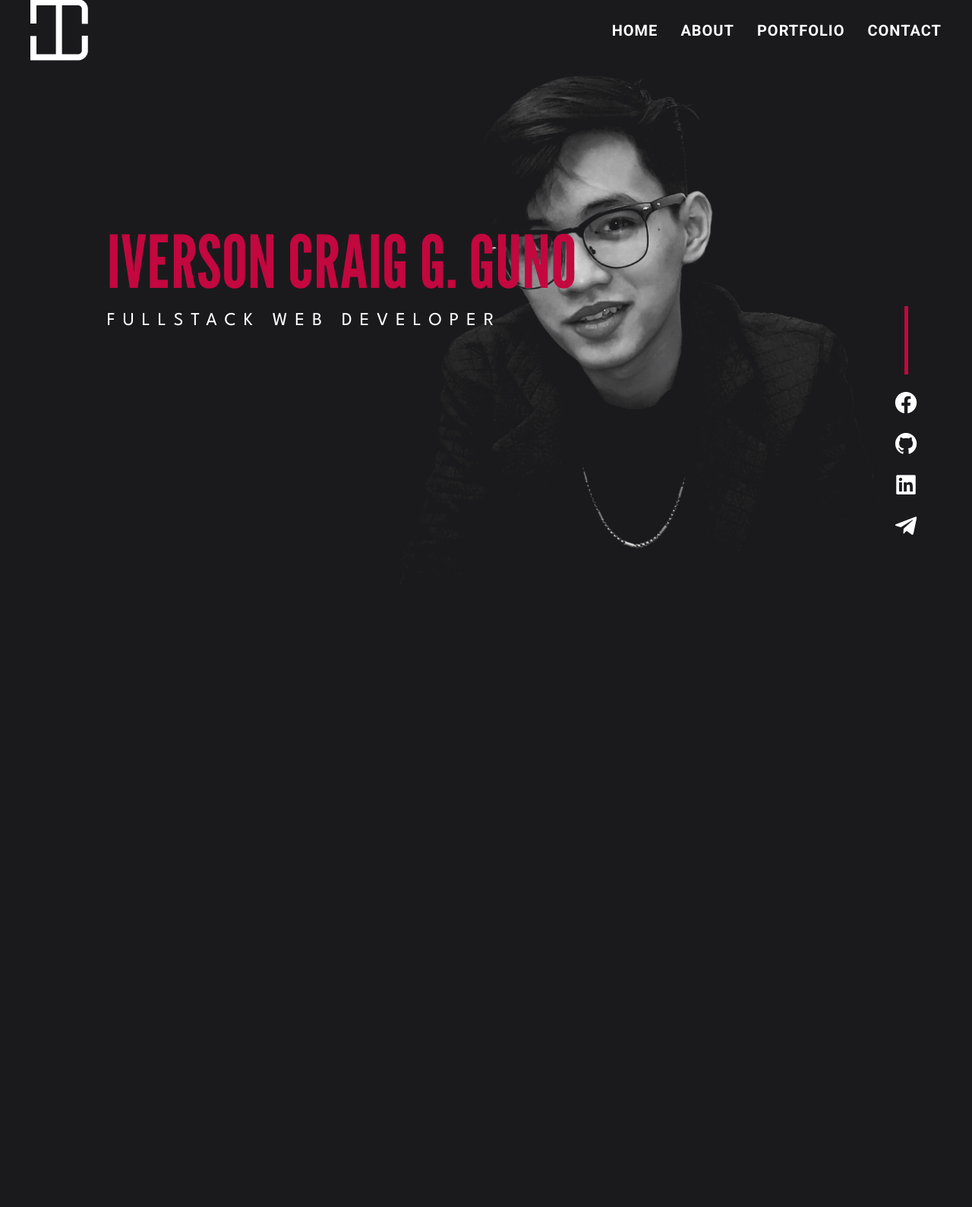
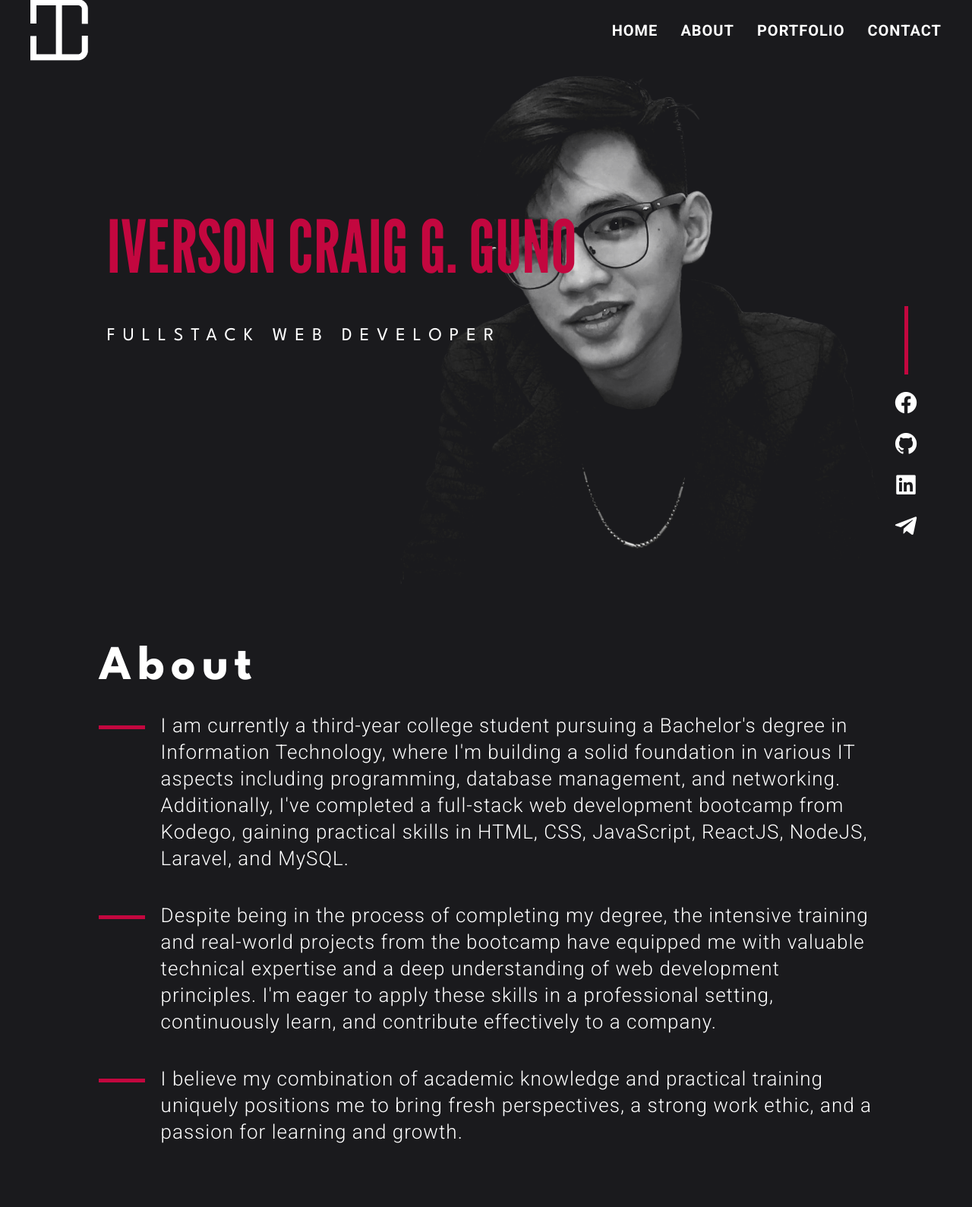
Before and after one commit to Kirukushikun/MyPortfolio, a PHP site: page / in a window 1280 px wide. Shown: the part 51-1640 px from the top of the page at 76% size. Before the commit the page ends 773 px from the top, so only its background shows below. Run offline with PHP 8.4, Linux system fonts and the light colour scheme.

Commit message:
modified:   index.css 	modified:   index.html

```diff
--- a/index.css
+++ b/index.css
@@ -10,6 +10,7 @@
     margin: 0;
 }
 
+/* CONTAINER 1 */
 .container1{
     max-width: 1440px;
     height: 820px;
@@ -115,3 +116,53 @@
     color: #C3073F;
     transform: scale(1.2);
 }
+
+/* CONTAINER 1 */
+
+/* CONTAINER 2 */
+.container2{
+    /* background-color: antiquewhite; */
+    color: white;
+    max-width: 1440px;
+    height: 820px;
+    margin: auto;
+
+    display: flex;
+    flex-direction: column;
+}
+.about{
+    padding: 80px 130px;
+}
+.about h1{
+    font-family: "League Spartan";
+    font-size: 64px;
+    font-weight: bold;
+    letter-spacing: 8px;
+    margin-bottom: 30px;
+}
+
+.details{
+    display: flex;
+    flex-direction: column;
+    gap: 40px;
+}
+.details .paragraph{
+    display: flex;
+    justify-content: end;
+    position: relative;
+}.details .paragraph .line{
+    width: 6%;
+    height: 5px;
+    background-color: #C3073F;
+    position: absolute;
+    left: 0;
+    top: 17px;
+}.details .paragraph p{
+    font-family: "Roboto";
+    font-weight: 300;
+    font-size: 26px;
+    line-height: 35px;
+    letter-spacing: 1px;
+    width: 92%;
+}
+/* CONTAINER 2 */
--- a/index.html
+++ b/index.html
@@ -13,7 +13,7 @@
         <img src="./Resources/IversonGuno.png" alt="Image Unavailable" class="image">
 
         <nav>
-            <img src="./Resources/IC Logo.png" alt="Unavailable" class="logo">
+            <img src="./Resources/IC Logo.png" alt="Image Unavailable" class="logo">
             <div class="links">
                 <a href="">Home</a>
                 <a href="">About</a>
@@ -38,5 +38,25 @@
         </div>
     </section>
 
+    <section class="container2">
+        <div class="about">
+            <h1>About</h1>
+            <div class="details">
+                <div class="paragraph">
+                    <div class="line"></div>
+                    <p>I am currently a third-year college student pursuing a Bachelor's degree in Information Technology, where I'm building a solid foundation in various IT aspects including programming, database management, and networking. Additionally, I've completed a full-stack web development bootcamp from Kodego, gaining practical skills in HTML, CSS, JavaScript, ReactJS, NodeJS, Laravel, and MySQL. </p>
+                </div>
+                <div class="paragraph">
+                    <div class="line"></div>
+                    <p>Despite being in the process of completing my degree, the intensive training and real-world projects from the bootcamp have equipped me with valuable technical expertise and a deep understanding of web development principles. I'm eager to apply these skills in a professional setting, continuously learn, and contribute effectively to a company.</p>
+                </div>
+                <div class="paragraph">
+                    <div class="line"></div>
+                    <p>I believe my combination of academic knowledge and practical training uniquely positions me to bring fresh perspectives, a strong work ethic, and a passion for learning and growth.</p>
+                </div>
+            </div>
+        </div>
+    </section>
+
 </body>
 </html>
```
